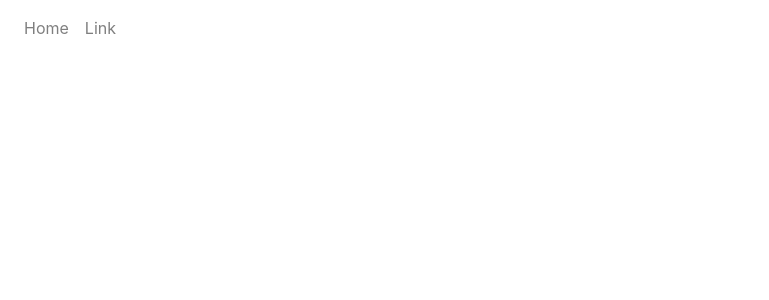
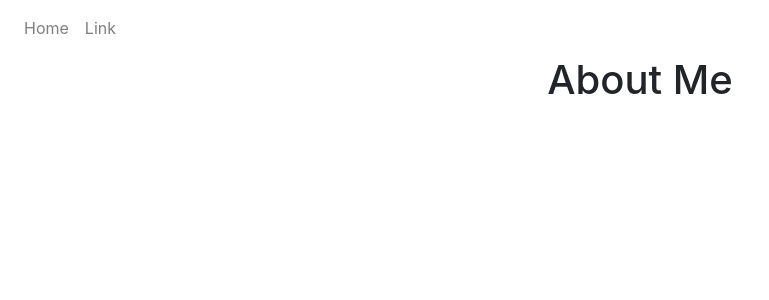
Before and after one commit to stdenisj/stdenisj.github.io, a React (Create React App) app: page / in a window 1280 px wide. Shown: the top 300 px of the page, without its empty margins (0-769 px from the left). Built offline with nearby package versions, Linux system fonts and the light colour scheme.

Commit message:
imported about me into app.js

```diff
--- a/src/App.js
+++ b/src/App.js
@@ -1,11 +1,13 @@
 import React from 'react';
 import Navigation from './components/Navigation'
+import AboutMe from './components/AboutMe'
 import './App.css';
 
 function App() {
   return (
     <div className="App">
       <Navigation />
+      <AboutMe />
     </div>
   );
 }
```
